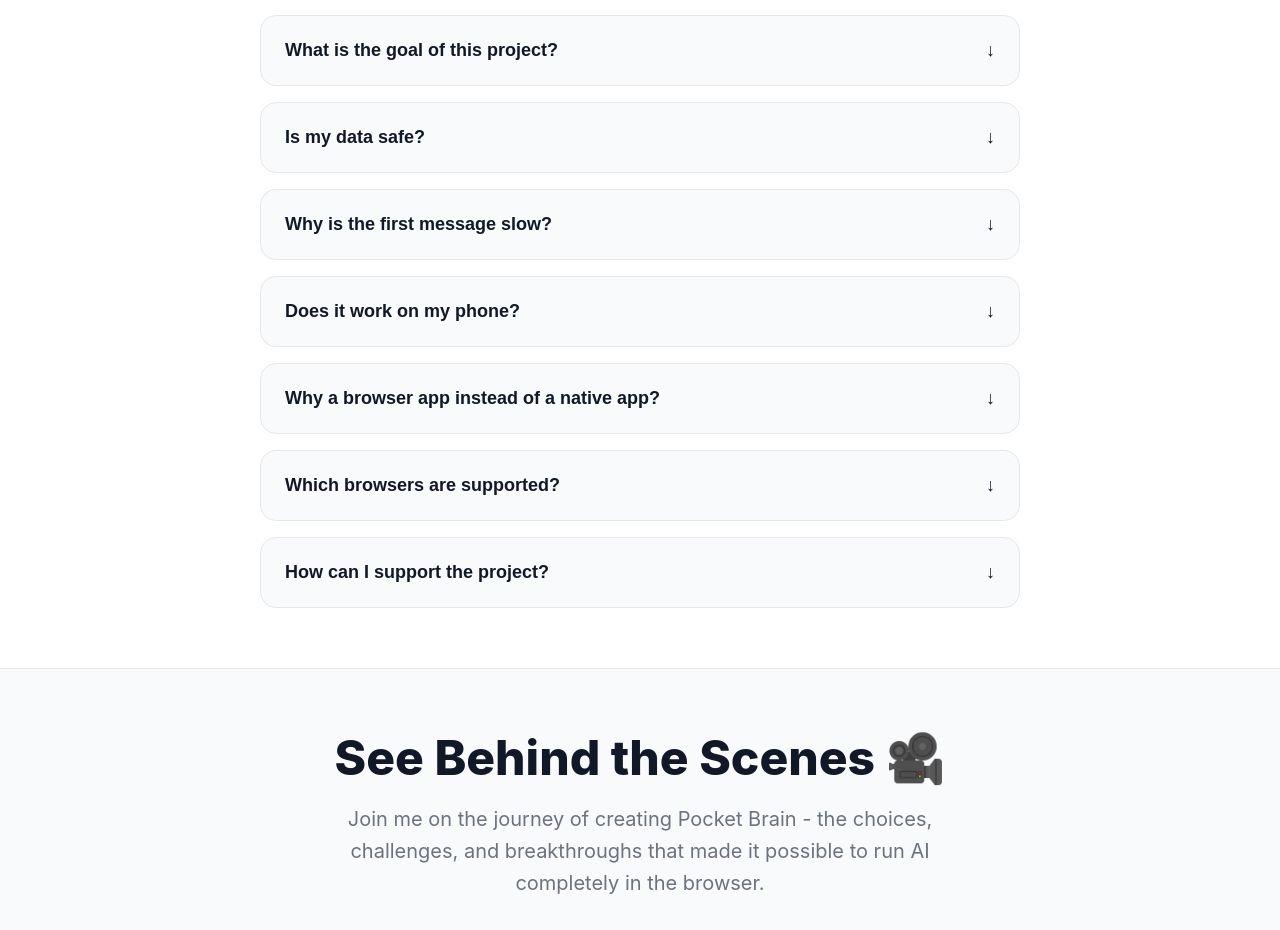
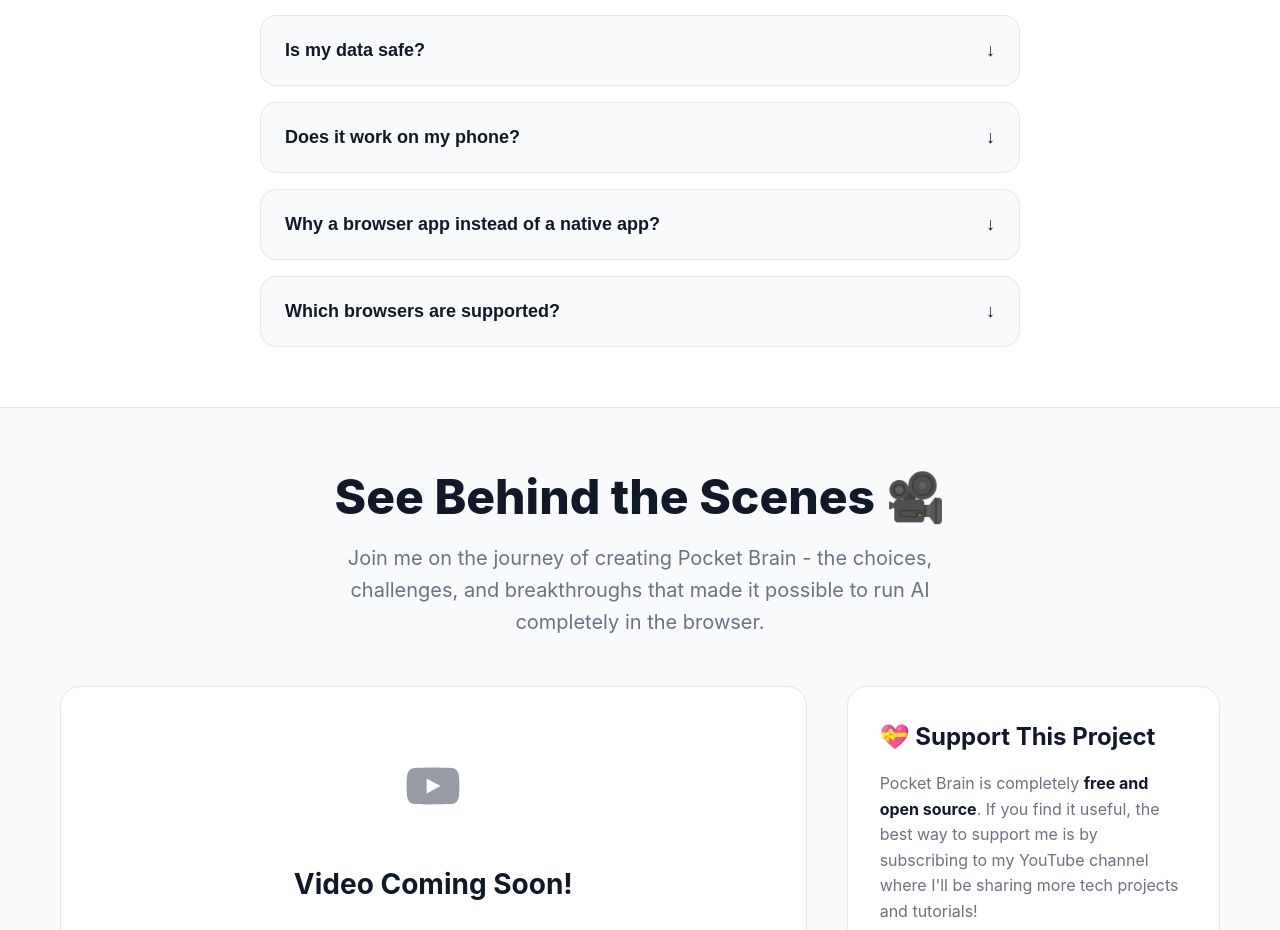
Before and after one commit to insertmike/runinbrowser-ai, a React (Vite) app in the folder examples/pocket-brain/: page / in a window 1280 px wide. Shown: the part 5482-6412 px from the top of the page. Built offline with nearby package versions, Linux system fonts and the light colour scheme.

Commit message:
chore(pocket-brain): update faq (#8)
Update Pocket Brain FAQ prior launch

```diff
--- a/examples/pocket-brain/src/features/landing/components/YouTubeBehindScenesSection/YouTubeBehindScenesSection.tsx
+++ b/examples/pocket-brain/src/features/landing/components/YouTubeBehindScenesSection/YouTubeBehindScenesSection.tsx
@@ -35,7 +35,7 @@
                 Pocket Brain is completely{" "}
                 <strong className={styles.supportStrong}>free and open source</strong>. If you find
                 it useful, the best way to support me is by subscribing to my YouTube channel where
-                I share more privacy-focused tech projects and tutorials!
+                I'll be sharing more tech projects and tutorials!
               </p>
 
               <div className={styles.actions}>
--- a/examples/pocket-brain/src/features/landing/data/faqData.ts
+++ b/examples/pocket-brain/src/features/landing/data/faqData.ts
@@ -7,23 +7,14 @@
   {
     question: "What is Pocket Brain?",
     answer:
-      "Pocket Brain is an AI chat app that runs entirely in your web browser. Unlike ChatGPT or Claude, which send your messages to a server, Pocket Brain downloads a small AI model to your device and runs it locally using your computer's graphics card (GPU). This means it works offline and your data never leaves your device.",
-  },
-  {
-    question: "What is the goal of this project?",
-    answer:
-      "We aim to showcase the state-of-the-art in browser-based AI and empower anyone to run powerful models locally. We believe the future of AI is decentralized and private, and we are committed to supporting this direction by maintaining and expanding this project.",
+      "Pocket Brain is an AI chat app that runs entirely in your web browser, designed to showcase the state-of-the-art in decentralized AI. Unlike cloud-based tools, it runs locally on your device's GPU—meaning it works offline, your data never leaves your device, and there's zero installation required. Our goal is to empower anyone to run powerful models privately and for free.",
   },
   {
     question: "Is my data safe?",
     answer:
       "Yes, 100%. Since the AI model runs inside your browser, no text you type and no answer the AI generates is ever sent to a server. You can literally turn off your Wi-Fi after the model loads and it will still work perfectly.",
   },
-  {
-    question: "Why is the first message slow?",
-    answer:
-      "When you first select a model, your browser needs to download the AI weights (usually 1-4GB) and load them into memory. This only happens once per model. After that, the model is cached on your device and will load instantly next time, even without internet.",
-  },
+
   {
     question: "Does it work on my phone?",
     answer:
@@ -39,9 +30,4 @@
     answer:
       "Pocket Brain works best in modern browsers that support WebGPU, including Chrome, Edge, Safari and Firefox. For best results, we recommend using the latest version of Chrome or Edge.",
   },
-  {
-    question: "How can I support the project?",
-    answer:
-      "You can support the project by starring it on GitHub or subscribing to the creator's YouTube channel for upcoming content in 2026.",
-  },
 ];
```
